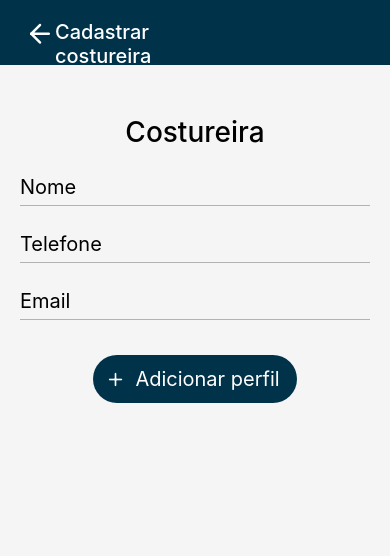
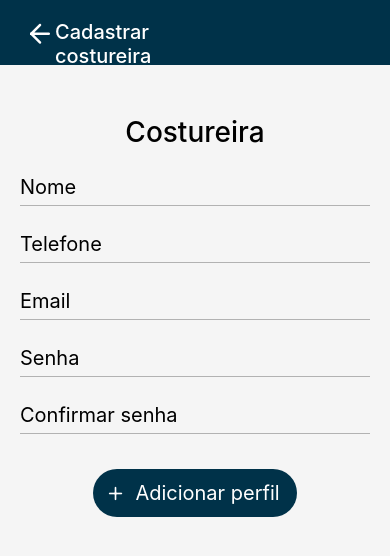
Before and after one commit to doramrx/MeuAtelieApp, a React Native app in the folder mobile/: screen /newDressMaker in a window 390 px wide. Shown: the top 556 px of the page. Built offline with nearby package versions, Linux system fonts and the light colour scheme; what expo-sqlite would draw is missing.

Commit message:
feat: create password input to new dressmaker screen

```diff
--- a/mobile/src/screens/NewDressMaker/index.tsx
+++ b/mobile/src/screens/NewDressMaker/index.tsx
@@ -13,6 +13,8 @@ export function NewDressMaker({
     const [name, setName] = useState("");
     const [phoneNumber, setPhoneNumber] = useState("");
     const [email, setEmail] = useState("");
+    const [password, setPassword] = useState("");
+    const [confirmationPassword, setConfirmationPassword] = useState("");
 
     function handleToggleDrawer() {
         navigation.goBack();
@@ -22,7 +24,9 @@ export function NewDressMaker({
         if (
             name.trim() === "" ||
             phoneNumber.trim() === "" ||
-            email.trim() === ""
+            email.trim() === "" ||
+            password.trim() === "" ||
+            confirmationPassword.trim() === ""
         ) {
             return Alert.alert("Preencha todos os campos!");
         }
@@ -37,9 +41,13 @@ export function NewDressMaker({
                             return reject("Costureira já cadastrada!");
                         }
 
+                        if (password.trim() !== confirmationPassword.trim()) {
+                            return reject("Senhas não conferem!");
+                        }
+
                         transaction.executeSql(
-                            "INSERT INTO dressmakers (name, email, phoneNumber) VALUES (?, ?, ?);",
-                            [name, email, phoneNumber],
+                            "INSERT INTO dressmakers (name, email, phoneNumber, password) VALUES (?, ?, ?, ?);",
+                            [name, email, phoneNumber, password],
                             (_, resultSet) => {
                                 if (resultSet.rowsAffected === 1) {
                                     resolve(resultSet.insertId);
@@ -103,6 +111,20 @@ export function NewDressMaker({
                     placeholder="Email"
                     style={styles.input}
                 />
+                <TextInput
+                    value={password}
+                    onChangeText={setPassword}
+                    placeholder="Senha"
+                    style={styles.input}
+                    secureTextEntry={true}
+                />
+                <TextInput
+                    value={confirmationPassword}
+                    onChangeText={setConfirmationPassword}
+                    placeholder="Confirmar senha"
+                    secureTextEntry={true}
+                    style={styles.input}
+                />
                 <TouchableOpacity
                     style={styles.button}
                     onPress={handleRegisterNewDressMaker}
```
